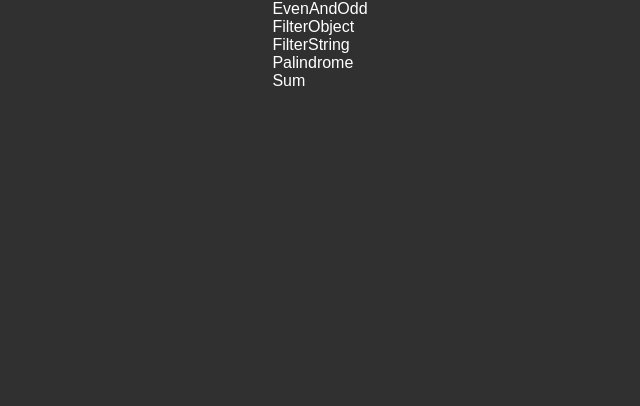
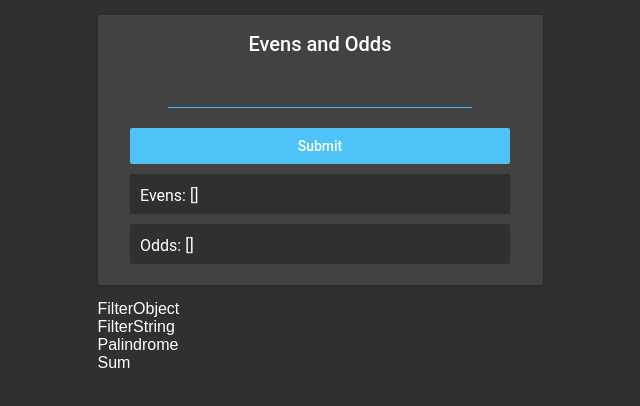
Before and after one commit to alexlamb10/react-toy-problems, a React (Create React App) app: page / in a window 1280 px wide. Shown: the top 406 px of the page, without its empty margins (320-960 px from the left). Built offline with nearby package versions, Linux system fonts and the light colour scheme.

Commit message:
Completed Even and Odd component

```diff
--- a/src/components/Topics/EvenAndOdd.js
+++ b/src/components/Topics/EvenAndOdd.js
@@ -1,9 +1,49 @@
 import React, { Component } from 'react'
 
 export default class EvenAndOdd extends Component {
+    constructor() {
+        super()
+        this.state = {
+            evenArray: [],
+            oddArray: [],
+            userInput: ''
+        }
+    }
+
+    sortArr(param) {
+        let odd = []
+        let even = []
+        let numArr = param.split(',')
+        console.log(numArr)
+        numArr.forEach(index => {
+            if(index % 2 === 0){
+                even.push(parseInt(index))
+            }else{
+                odd.push(parseInt(index))
+            }
+        })
+
+        this.setState({
+            evenArray: even,
+            oddArray: odd
+        })
+
+    }
+
+
   render() {
     return (
-      <div>EvenAndOdd</div>
+      <div>
+          <div className="puzzleBox evenAndOddPB">
+              <h4>Evens and Odds</h4>
+              <input type="text" className='inputLine' onChange={(e) => {this.setState({
+                  userInput: e.target.value
+              })}}/>
+              <button className="confirmationButton" onClick={() => this.sortArr(this.state.userInput)}>Submit</button>
+              <span className="resultsBox">Evens: {JSON.stringify(this.state.evenArray)}</span>
+              <span className="resultsBox">Odds: {JSON.stringify(this.state.oddArray)}</span>
+          </div>
+      </div>
     )
   }
 }
```
